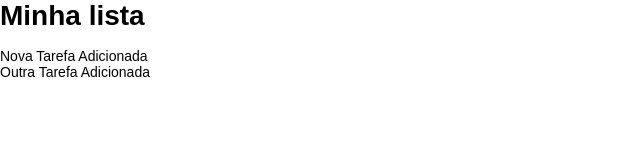
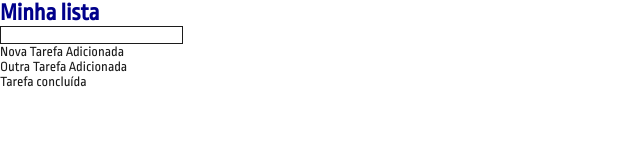
Before and after one commit to leonardopenz10/todo-list, a plain HTML site: page index.html in a window 1280 px wide. Shown: the whole page, without its empty margins (0-640 px from the left). Drawn offline with nearby package versions, Linux system fonts and the light colour scheme.

Commit message:
Iniciado o desenvolvimento incluindo campos e estilo

```diff
--- a/assets/styles/style.css
+++ b/assets/styles/style.css
@@ -1,9 +1,34 @@
+@import url('https://fonts.googleapis.com/css2?family=Ropa+Sans&display=swap');
+
+:root{ /*  SETAMOS AS CORES PADRÃO AQUI E USAMOS SOMENTE A VARIÁVEL NOS ELEMENTOS, ASISM SE PRECISAR MUDAR FAZEMOS UMA VEZ*/
+    --color-title: #00008B;
+    --color-taskLine: #1C1C1C;
+    --color-taskLineFinished: #696969;
+}
 *{  padding: 0;
     margin: 0;
     border: 0;
+    font-size: 14px;
 }
 
 body {
-    font-family: Arial, Helvetica, sans-serif;
-    font-size: 14px;
+    font-family: 'Ropa Sans', sans-serif;
+    font-size: 2vh;
 }
+
+body > h1 {
+    font-size: 3vh;
+    color: var(--color-title);
+}
+
+#taskLine{
+    border: 1px solid var(--color-taskLine)
+}
+
+.taskListLine{
+    color: var(--color-taskLine);
+}
+
+.taskListLine .taskListFinished {
+    color: var(--color-taskLineFinished);
+}
--- a/index.html
+++ b/index.html
@@ -11,11 +11,11 @@
 <body>
 
     <h1>Minha lista</h1>
-    <input type="text" name="taskLine">
+    <input type="text" id="taskLine">
     <ul id="taskList">
         <li class="taskListLine">Nova Tarefa Adicionada</li>
         <li class="taskListLine">Outra Tarefa Adicionada</li>
-        <li class="taskListLine taskListFinished"></li>
+        <li class="taskListLine taskListFinished">Tarefa concluída</li>
     </ul>
 
 
```
